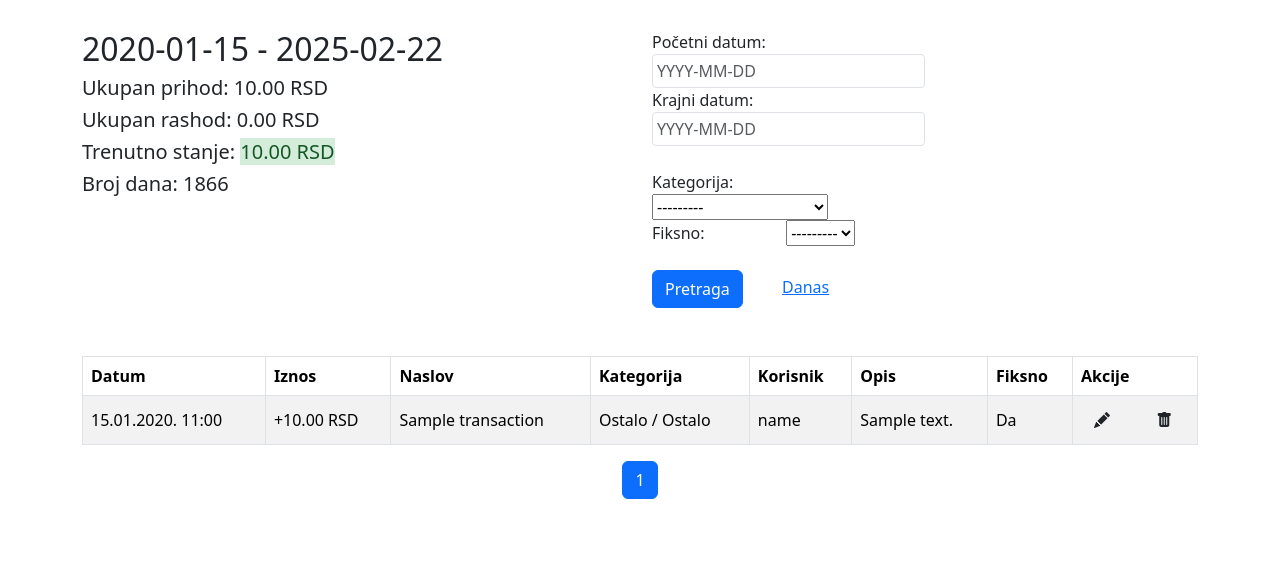
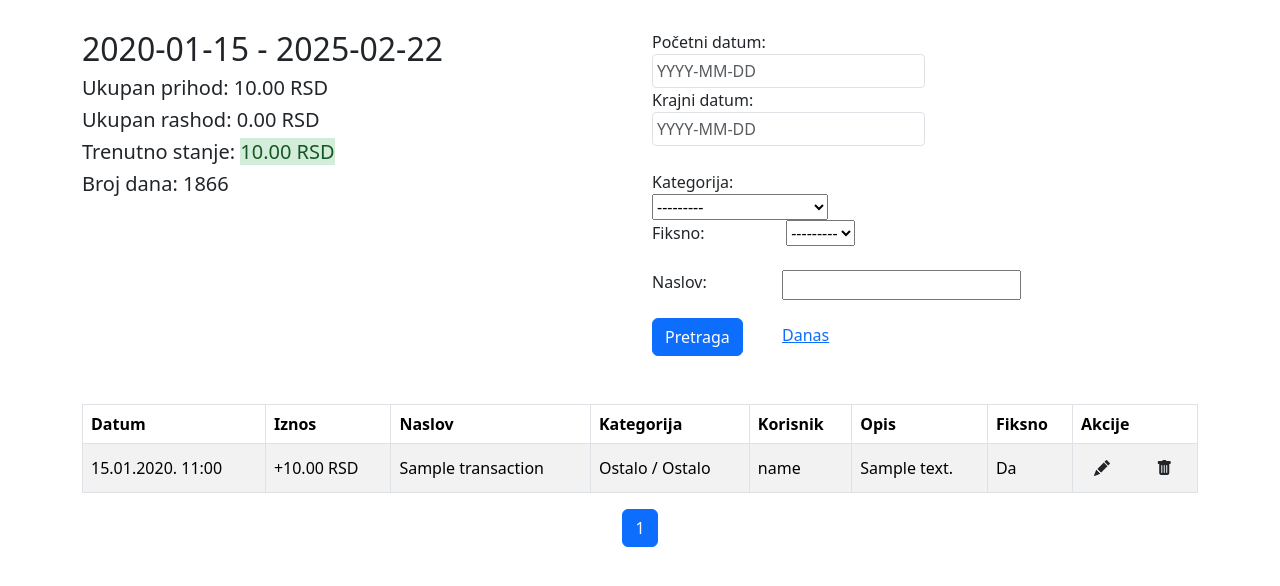
Before and after one commit to milos-zivanovic/wallet, a Django app: page /transactions/ in a window 1280 px wide. Shown: the part 59-645 px from the top of the page. Run offline with Django 4.2, Linux system fonts and the light colour scheme; a user stored in the database is signed in; data comes from the database, SQL or seed files in the repository; tables that the repository leaves empty hold one stand-in row (values such as "Sample post"); some libraries are stand-ins or nearby versions.

Commit message:
implementing title filter on transactions page

```diff
--- a/transactions/filters.py
+++ b/transactions/filters.py
@@ -36,10 +36,16 @@ class TransactionFilter(django_filters.FilterSet):
             ]
         )
     )
+    title = django_filters.CharFilter(
+        field_name='title',
+        lookup_expr='icontains',
+        label="Naslov",
+        widget=forms.TextInput(attrs={'style': 'position: fixed;'})
+    )
 
     class Meta:
         model = Transaction
-        fields = ['from_date', 'to_date', 'category_group', 'is_fixed']
+        fields = ['from_date', 'to_date', 'category_group', 'is_fixed', 'title']
 
     def filter_from_date(self, queryset, name, value):
         start_datetime = timezone.make_aware(datetime.combine(value, datetime.min.time()))
--- a/transactions/templates/transactions/transaction_overview.html
+++ b/transactions/templates/transactions/transaction_overview.html
@@ -37,10 +37,17 @@
             </div>
             <br/>
             <div class="form-row" style="display: block ruby;">
+                <div class="form-group col-md-6">
+                    {{ filterset.form.title.label_tag }}
+                    {{ filterset.form.title }}
+                </div>
+            </div>
+            <br/>
+            <div class="form-row" style="display: block ruby;">
                 <div class="form-group col-md-12">
                     <input type="hidden" name="show" value="{{ show }}">
                     <button type="submit" class="btn btn-primary" style="margin-right: 35px;">Pretraga</button>
-                    <a href="?from_date={{ current_date }}&to_date={{ current_date }}&category_group={{ category_group }}&is_fixed={{ is_fixed }}&show={{ show }}">Danas</a>
+                    <a href="?from_date={{ current_date }}&to_date={{ current_date }}&category_group={{ category_group }}&is_fixed={{ is_fixed }}&title={{ title }}&show={{ show }}">Danas</a>
                 </div>
             </div>
         </form>
--- a/transactions/views.py
+++ b/transactions/views.py
@@ -14,6 +14,7 @@ def transaction_overview(request):
     show = request.GET.get('show', 'table').lower()
     category_group = request.GET.get('category_group', '')
     is_fixed = request.GET.get('is_fixed', '')
+    title = request.GET.get('title', '')
     today = timezone.now()
     from_date = Transaction.objects.order_by('created_at').first().created_at.strftime('%Y-%m-%d')
     to_date = datetime.now().strftime('%Y-%m-%d')
@@ -39,6 +40,7 @@ def transaction_overview(request):
         'balance_class': 'income' if balance > 0 else 'expense',
         'category_group': category_group,
         'is_fixed': is_fixed,
+        'title': title,
         'current_date': today.strftime('%Y-%m-%d'),
         'days_diff': (datetime.strptime(to_date, "%Y-%m-%d") - datetime.strptime(from_date, "%Y-%m-%d")).days + 1,
     }
```
